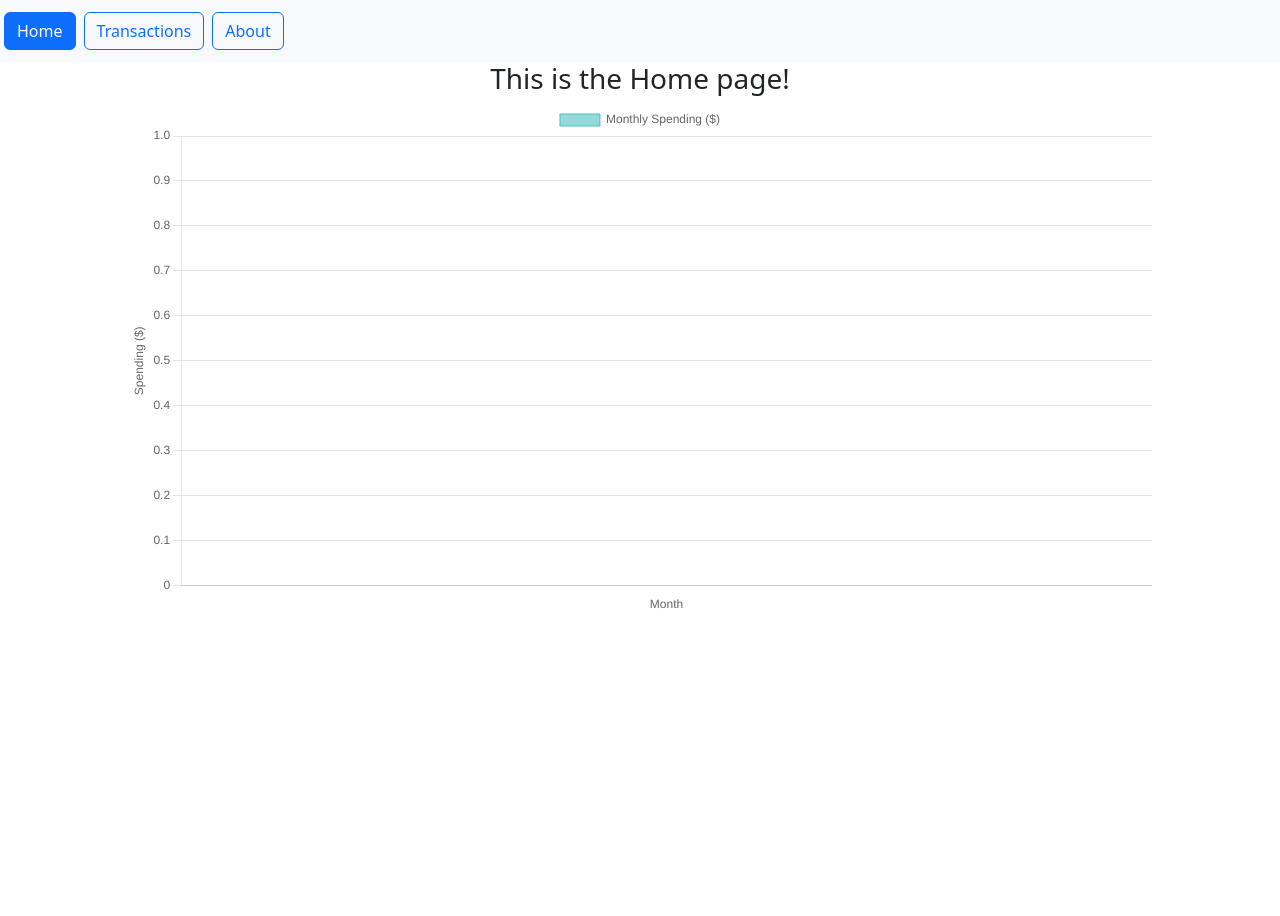
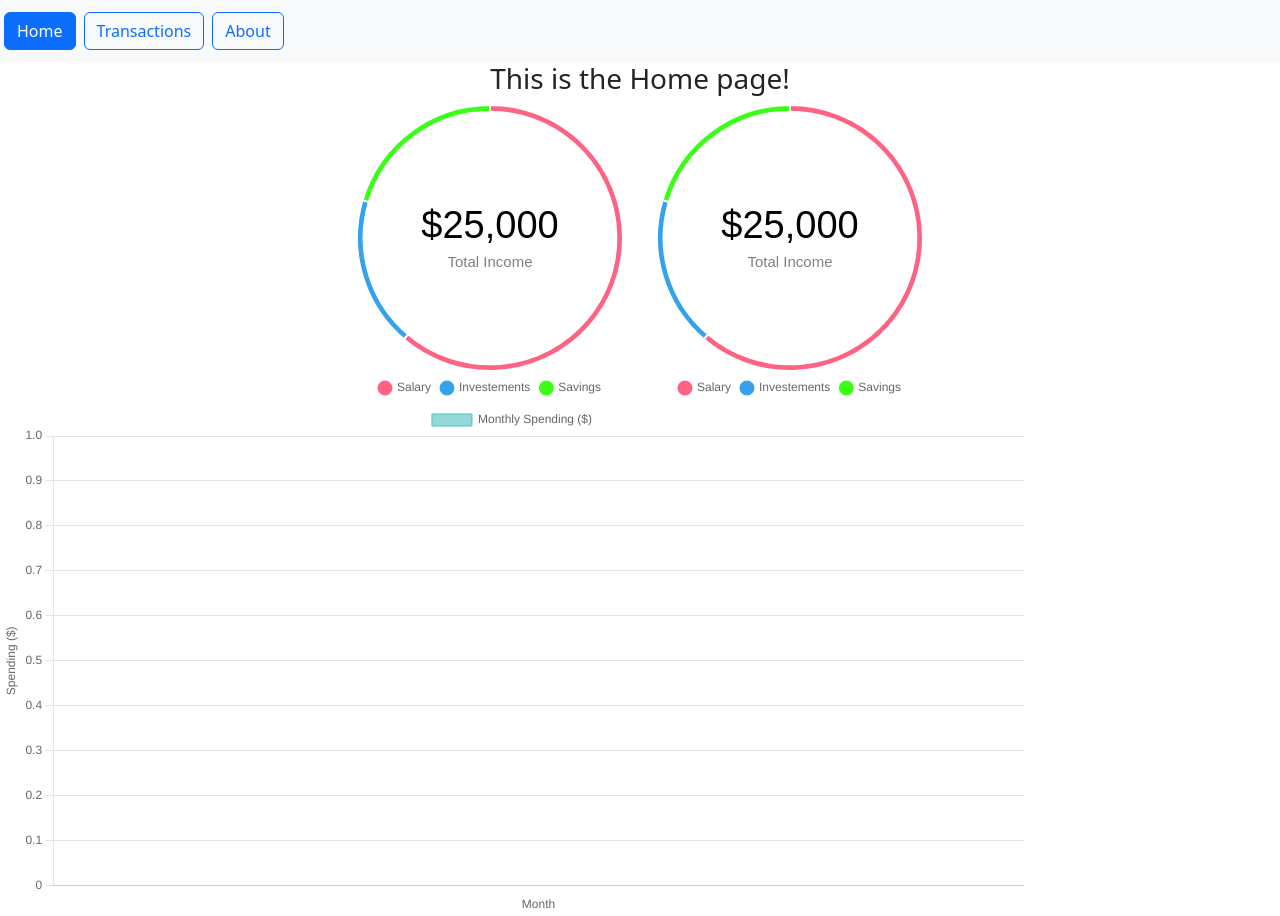
Before and after one commit to amoralesUNL/Personal-Finance-Tracker, a React (Create React App) app in the folder Front End/: page /home in a window 1280 px wide. Before the commit the page ends 800 px from the top, so only its background shows below. Built offline with nearby package versions, Linux system fonts and the light colour scheme; no server answers.

Commit message:
Income Graph Implementation

```diff
--- a/Front End/src/Home.js
+++ b/Front End/src/Home.js
@@ -1,6 +1,6 @@
-import React, { Component } from "react";
+import React, { Component, use } from "react";
 import { variables } from "./Variables";
-import { Bar } from "react-chartjs-2";
+import { Bar, Doughnut } from "react-chartjs-2";
 import {
   Chart as ChartJS,
   BarElement,
@@ -8,9 +8,19 @@ import {
   LinearScale,
   Tooltip,
   Legend,
+  DoughnutController,
+  ArcElement,
 } from "chart.js";
 
-ChartJS.register(BarElement, CategoryScale, LinearScale, Tooltip, Legend);
+ChartJS.register(
+  BarElement,
+  CategoryScale,
+  LinearScale,
+  Tooltip,
+  Legend,
+  DoughnutController,
+  ArcElement
+);
 
 export class Home extends Component {
   constructor(props) {
@@ -38,6 +48,7 @@ export class Home extends Component {
 
   render() {
     const { monthlySpending } = this.state;
+    const TotalIncome = "$25,000";
 
     const labels = monthlySpending.map((entry) => entry.MonthYear); // X-axis labels
     const spendingData = monthlySpending.map((entry) => entry.TotalSpending); // Y-axis values
@@ -84,10 +95,90 @@ export class Home extends Component {
       },
     };
 
+    const doughnutData = {
+      labels: ["Salary", "Investements", "Savings"],
+      datasets: [
+        {
+          label: "Income",
+          data: [300, 90, 100],
+          backgroundColor: [
+            "rgb(255,99,132)",
+            "rgb(54,162,235)",
+            "rgb(57,255,20)",
+          ],
+          hoversetOffset: 4,
+        },
+      ],
+    };
+
+    const doughnutConfig = {
+      responsive: true,
+      type: "doughnut",
+      data: doughnutData,
+      cutout: "95%",
+      plugins: {
+        legend: {
+          position: "bottom",
+          labels: {
+            usePointStyle: true,
+            padding: 10,
+          },
+        },
+      },
+    };
+
+    const centerTextPlugin = {
+      id: "centerText",
+      beforeDatasetsDraw: (chart, args, plugins) => {
+        const { width, ctx } = chart;
+        const { top, bottom } = chart.chartArea;
+
+        const xCenter = width / 2;
+        const yCenter = top + bottom / 2;
+
+        const largeFontSize = Math.round(width / 8);
+        const smallFontSize = Math.round(width / 20);
+
+        ctx.save();
+        ctx.font = `${largeFontSize}px Arial`;
+        ctx.textAlign = "center";
+        ctx.fillStyle = "black";
+        ctx.fillText(TotalIncome, xCenter, yCenter - 10);
+
+        ctx.font = `${smallFontSize}px Arial`;
+        ctx.fillStyle = "grey";
+        ctx.fillText("Total Income", xCenter, yCenter + 25);
+        ctx.restore();
+      },
+    };
+
     return (
       <div>
         <h3>This is the Home page!</h3>
-        <div style={{ width: "80%", margin: "0 auto" }}>
+
+        <div
+          style={{ display: "flex", width: "100%", justifyContent: "center" }}
+        >
+          <div>
+            {" "}
+            <Doughnut
+              data={doughnutData}
+              options={doughnutConfig}
+              plugins={[centerTextPlugin]}
+            />
+          </div>
+          <div>
+            {" "}
+            <Doughnut
+              data={doughnutData}
+              options={doughnutConfig}
+              plugins={[centerTextPlugin]}
+            />
+          </div>
+        </div>
+        <div
+          style={{ display: "flex", width: "80%", justifyContent: "center" }}
+        >
           <Bar data={data} options={options} />
         </div>
       </div>
```
